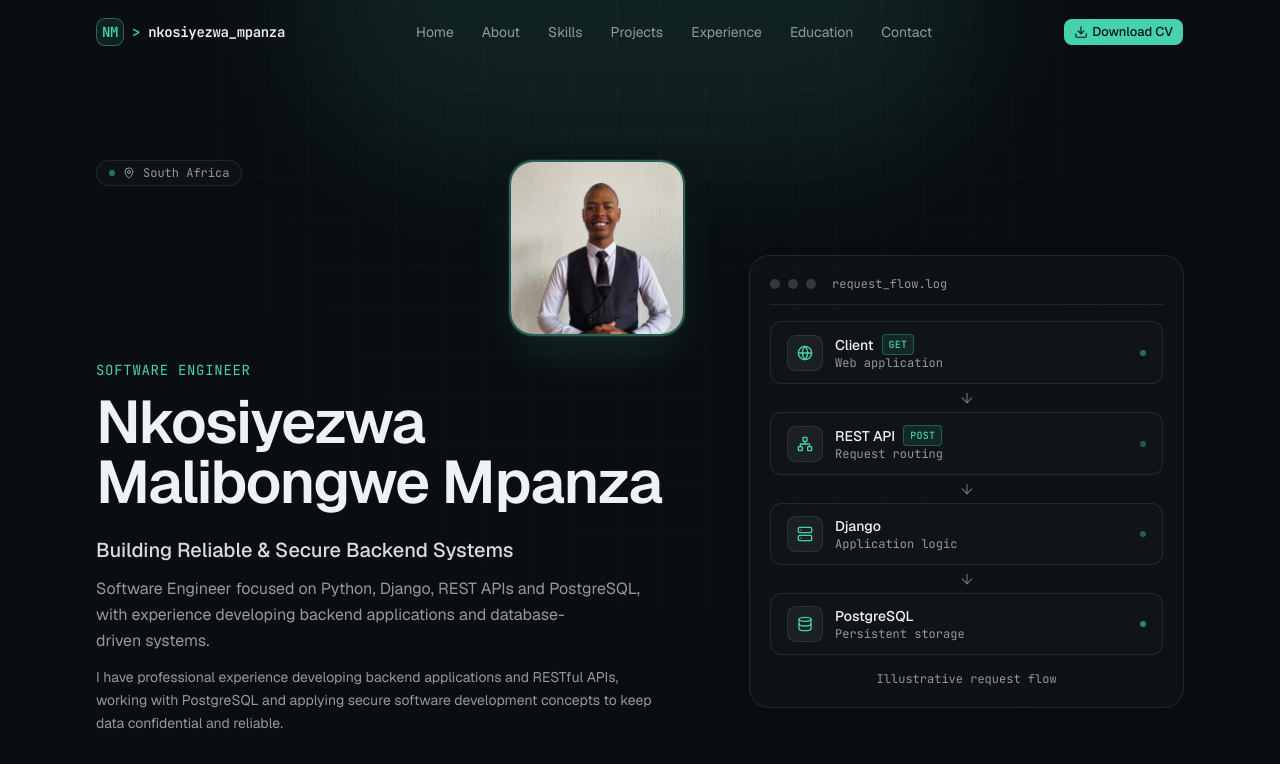
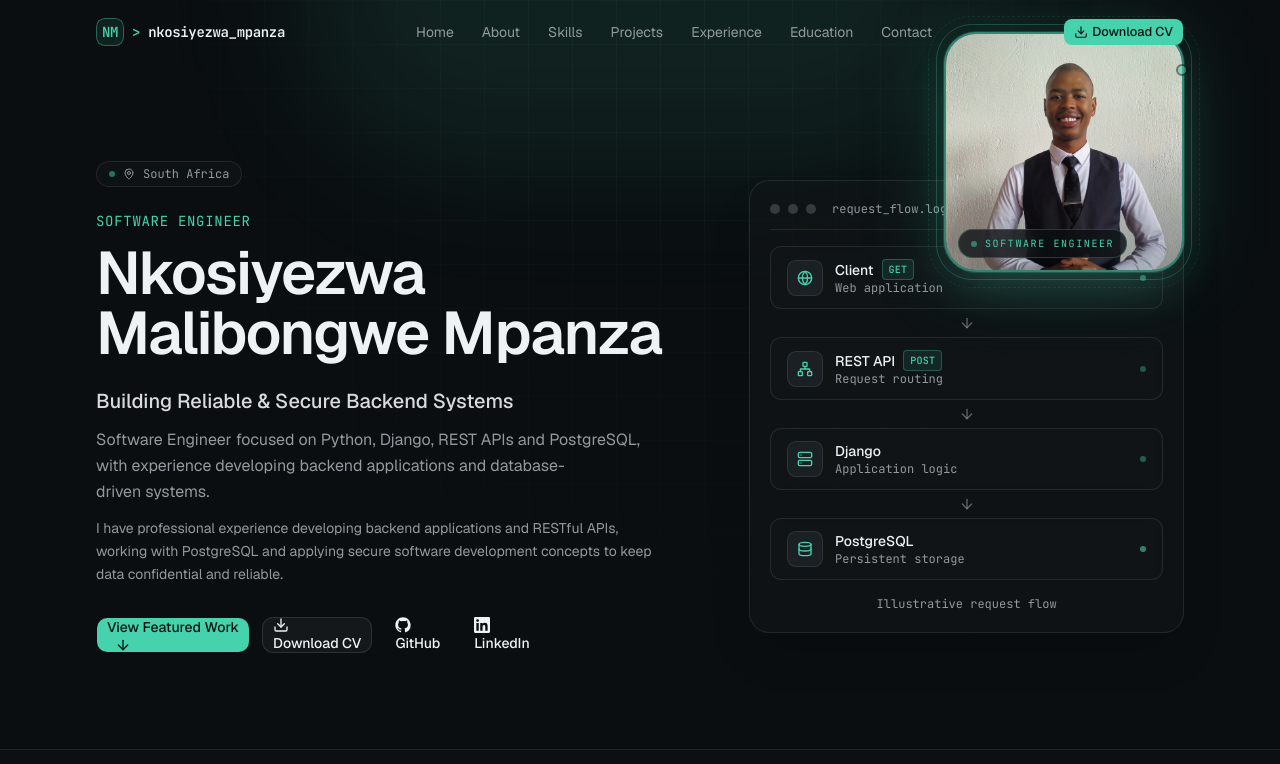
Before and after one commit to Nkocie/nkosiyezwa--portfolio, a Next.js app: page / in a window 1280 px wide. Shown: the top 764 px of the page. Built offline with nearby package versions, Linux system fonts and the light colour scheme.

Commit message:
Improve profile photo visibility

```diff
--- a/components/hero.tsx
+++ b/components/hero.tsx
@@ -19,9 +19,44 @@ export function Hero() {
       <div className="bg-grid pointer-events-none absolute inset-0 [mask-image:radial-gradient(ellipse_at_top,black,transparent_75%)]" />
       <div className="pointer-events-none absolute -top-40 left-1/2 h-80 w-[42rem] -translate-x-1/2 rounded-full bg-primary/10 blur-3xl" />
 
-      <div className="relative mx-auto grid max-w-6xl items-center gap-12 px-4 pt-32 pb-16 sm:px-6 lg:grid-cols-[1.15fr_0.85fr] lg:gap-16 lg:px-8 lg:pt-40 lg:pb-24">
-        <div>
-          <div className="flex flex-col gap-5 sm:flex-row sm:items-start sm:justify-between">
+      <div className="relative mx-auto max-w-6xl px-4 pt-32 pb-16 sm:px-6 lg:px-8 lg:pt-40 lg:pb-24">
+        {/* Profile photo: intentionally anchored to the top-right of the hero. */}
+        <Reveal
+          delay={30}
+          className="pointer-events-none absolute right-4 top-6 z-10 sm:right-6 sm:top-5 lg:right-8 lg:top-8"
+        >
+          <div className="profile-float relative size-48 sm:size-56 lg:size-60">
+            <div className="profile-glow absolute inset-0 rounded-[2rem] bg-primary/20 blur-2xl" aria-hidden="true" />
+            <div className="profile-orbit absolute -inset-2 rounded-[2.25rem] border border-primary/25" aria-hidden="true" />
+            <div
+              className="profile-orbit-reverse absolute -inset-4 rounded-[2.75rem] border border-dashed border-primary/10"
+              aria-hidden="true"
+            />
+            <div className="absolute inset-0 overflow-hidden rounded-[2rem] border-2 border-primary/60 bg-card shadow-2xl shadow-primary/20 ring-1 ring-primary/20">
+              <Image
+                src="/profile.jpg"
+                alt={profile.name}
+                fill
+                sizes="(max-width: 639px) 192px, (max-width: 1023px) 224px, 240px"
+                className="object-cover object-top"
+                priority
+              />
+              <div className="pointer-events-none absolute inset-0 bg-gradient-to-t from-background/25 via-transparent to-primary/10" />
+              <div className="profile-shine pointer-events-none absolute -inset-y-10 -left-1/2 w-1/3 rotate-12 bg-white/10 blur-md" aria-hidden="true" />
+              <div className="absolute bottom-3 left-3 flex items-center gap-2 rounded-full border border-primary/25 bg-background/75 px-3 py-1.5 font-mono text-[10px] tracking-[0.16em] text-primary backdrop-blur-md">
+                <span className="size-1.5 rounded-full bg-primary animate-diagram-pulse" aria-hidden="true" />
+                SOFTWARE ENGINEER
+              </div>
+            </div>
+            <span
+              className="absolute -right-1 top-8 size-3 rounded-full border-2 border-background bg-primary shadow-lg shadow-primary/50 animate-diagram-pulse"
+              aria-hidden="true"
+            />
+          </div>
+        </Reveal>
+
+        <div className="relative grid items-center gap-12 lg:grid-cols-[1.15fr_0.85fr] lg:gap-16">
+          <div className="pt-44 sm:pt-48 lg:pt-0">
             <Reveal
               as="div"
               className="inline-flex w-fit items-center gap-2 rounded-full border border-border bg-card/60 px-3 py-1 font-mono text-xs text-muted-foreground backdrop-blur-sm"
@@ -30,20 +65,6 @@ export function Hero() {
               <MapPin className="size-3" aria-hidden="true" />
               <span>{profile.location}</span>
             </Reveal>
-
-            <Reveal delay={30} className="shrink-0 self-center sm:self-start">
-              <div className="relative size-36 overflow-hidden rounded-3xl border-2 border-primary/40 bg-card shadow-2xl shadow-primary/15 ring-1 ring-primary/10 sm:size-40 lg:size-44">
-                <Image
-                  src="/profile.jpg"
-                  alt={profile.name}
-                  fill
-                  sizes="(max-width: 639px) 144px, (max-width: 1023px) 160px, 176px"
-                  className="object-cover object-top"
-                  priority
-                />
-              </div>
-            </Reveal>
-          </div>
 
             <Reveal delay={60}>
               <p className="mt-6 font-mono text-sm tracking-wider uppercase text-primary">
@@ -108,6 +129,7 @@ export function Hero() {
             </div>
           </Reveal>
         </div>
+      </div>
     </section>
   )
 }
```
Lines whose indentation alone changed are shown as unchanged.
